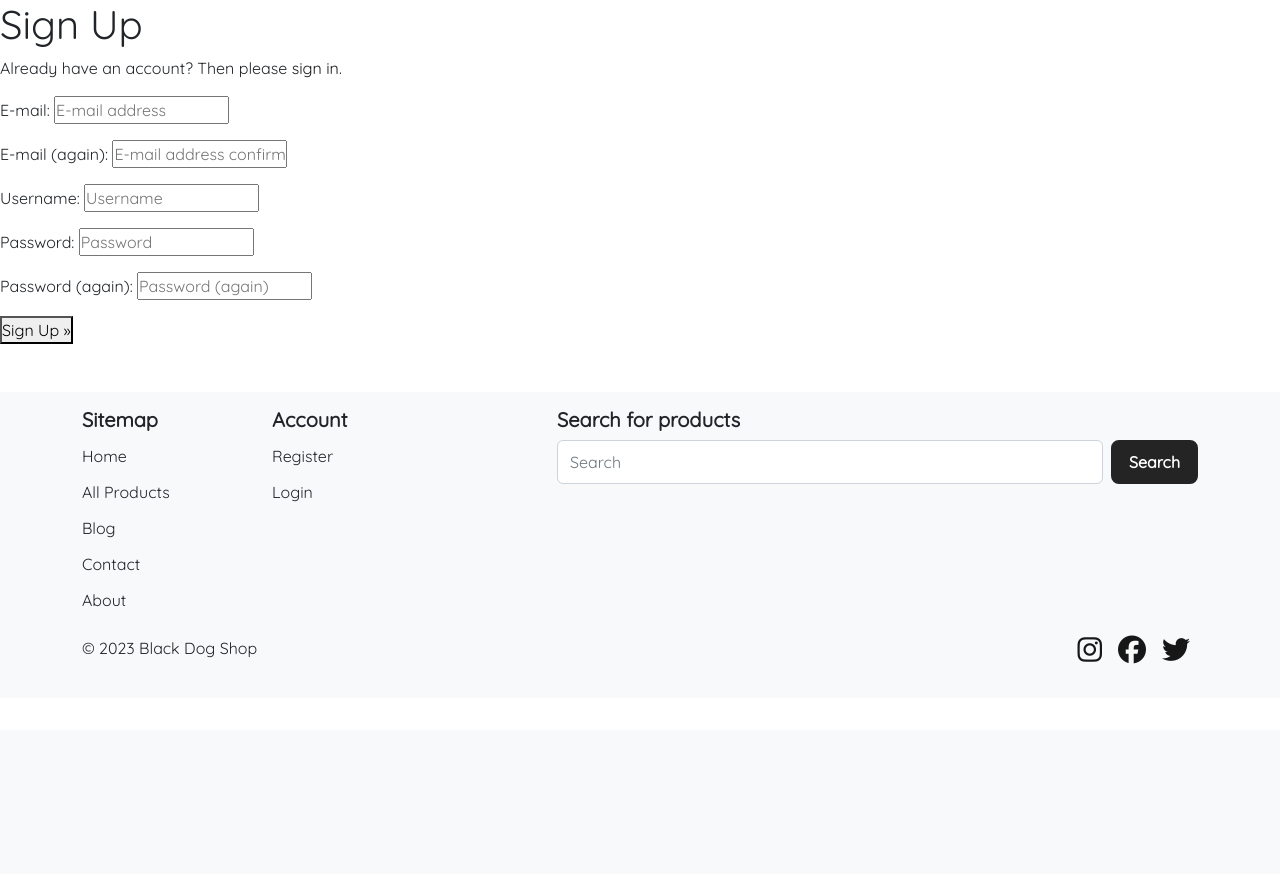
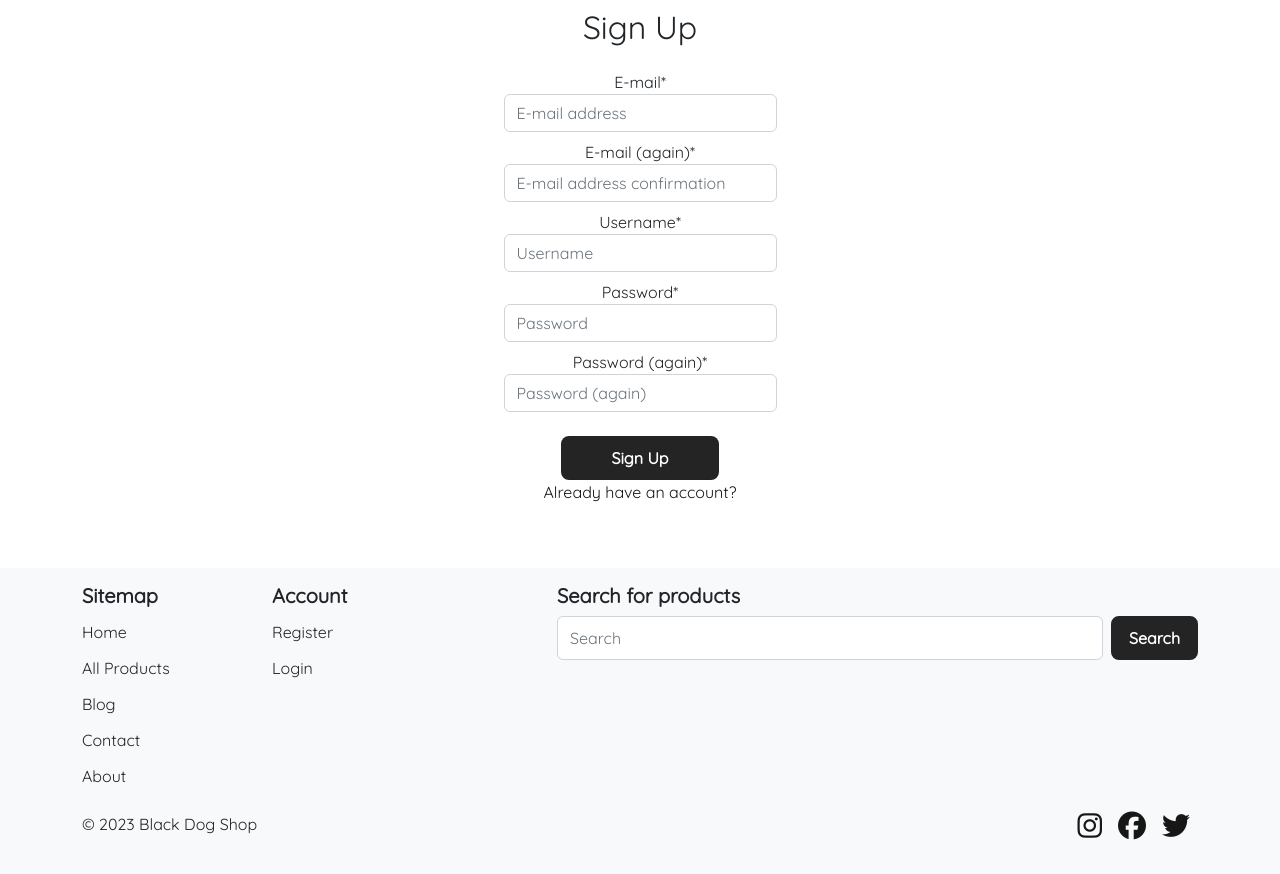
Before and after one commit to ricocatford/black-dog-shop, a Django app: page /accounts/signup/ in a window 1280 px wide. Shown: the part 70-944 px from the top of the page. Before the commit the page ends 734 px from the top, so only its background shows below. Run offline with Django 3.2, Linux system fonts and the light colour scheme; parts of the project's set-up code (start-up, migrations or seed data) failed here and were passed over; some libraries are stand-ins or nearby versions.

Commit message:
Added styles and basic layout to the rest of allauth pages

```diff
--- a/templates/allauth/account/signup.html
+++ b/templates/allauth/account/signup.html
@@ -5,17 +5,45 @@
 {% block head_title %}{% trans "Signup" %}{% endblock %}
 
 {% block content %}
-<h1>{% trans "Sign Up" %}</h1>
-
-<p>{% blocktrans %}Already have an account? Then please <a href="{{ login_url }}">sign in</a>.{% endblocktrans %}</p>
-
-<form class="signup" id="signup_form" method="post" action="{% url 'account_signup' %}">
-  {% csrf_token %}
-  {{ form.as_p }}
-  {% if redirect_field_value %}
-  <input type="hidden" name="{{ redirect_field_name }}" value="{{ redirect_field_value }}" />
-  {% endif %}
-  <button type="submit">{% trans "Sign Up" %} &raquo;</button>
-</form>
-
+<div class="container custom-container">
+    <div class="row">
+        <div class="col-12">
+            <h2 class="text-center mt-2 mb-4">
+                {% trans "Sign Up" %}
+            </h2>
+        </div>
+        <div class="col-12 col-md-6 mx-auto text-center">
+            <form class="signup" id="signup_form" method="POST" action="{% url 'account_signup' %}">
+                {% csrf_token %}
+                <div class="col-12 col-md-6 mx-auto">
+                    {{ form.email | as_crispy_field }}
+                </div>
+                <div class="col-12 col-md-6 mx-auto mt-2">
+                    {{ form.email2 | as_crispy_field }}
+                </div>
+                <div class="col-12 col-md-6 mx-auto mt-2">
+                    {{ form.username | as_crispy_field }}
+                </div>
+                <div class="col-12 col-md-6 mx-auto mt-2">
+                    {{ form.password1 | as_crispy_field }}
+                </div>
+                <div class="col-12 col-md-6 mx-auto mt-2">
+                    {{ form.password2 | as_crispy_field }}
+                </div>
+                {% if redirect_field_value %}
+                <input type="hidden" name="{{ redirect_field_name }}" value="{{ redirect_field_value }}"/>
+                {% endif %}
+                <div class="col-12 mt-4">
+                    <button class="custom-btn-primary px-5" type="submit">{% trans "Sign Up" %}</button>
+                </div>
+                <div class="col-12">
+                    <p>{% blocktrans %}<a href="{{ login_url }}">Already have an account?</a>{% endblocktrans %}</p>
+                </div>
+            </form>
+            {% if redirect_field_value %}
+            <input type="hidden" name="{{ redirect_field_name }}" value="{{ redirect_field_value }}" />
+            {% endif %}
+        </div>
+    </div>
+</div>
 {% endblock %}
```
Also changed, not shown: templates/allauth/account/password_change.html (+25 -7 lines), templates/allauth/account/password_reset.html (+20 -8 lines), templates/allauth/account/password_reset_done.html (+17 -7 lines), templates/allauth/account/verification_sent.html (+14 -4 lines).
